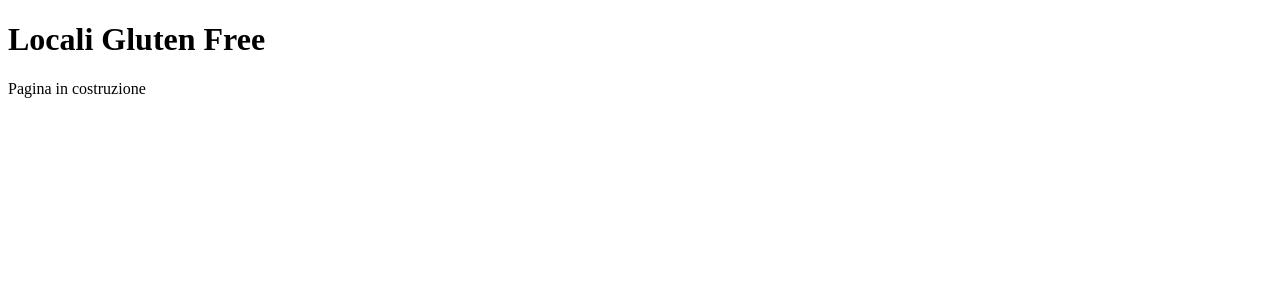
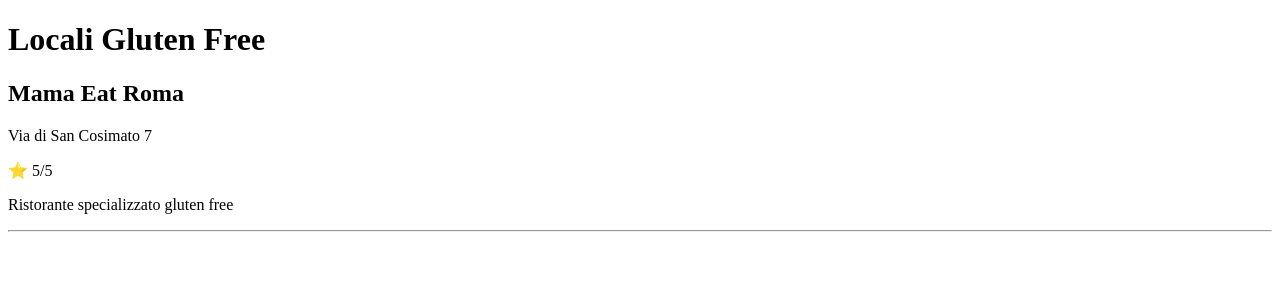
Before and after one commit to davidemilizia/gluten-free-finder, a Next.js app: page /places in a window 1280 px wide. Shown: the top 300 px of the page. Built offline with nearby package versions, Linux system fonts and the light colour scheme.

Commit message:
Update page.tsx

```diff
--- a/src/app/places/page.tsx
+++ b/src/app/places/page.tsx
@@ -1,9 +1,23 @@
+import places from "../../../data/places.json";
+
 export default function PlacesPage() {
   return (
     <main>
       <h1>Locali Gluten Free</h1>
 
-      <p>Pagina in costruzione</p>
+      {places.map((place: any) => (
+        <div key={place.id}>
+          <h2>{place.name}</h2>
+
+          <p>{place.address}</p>
+
+          <p>⭐ {place.rating}/5</p>
+
+          <p>{place.description}</p>
+
+          <hr />
+        </div>
+      ))}
     </main>
   );
 }
```
